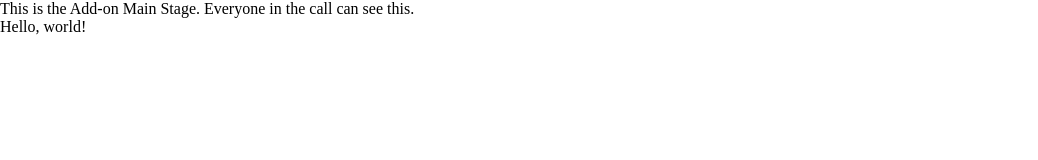
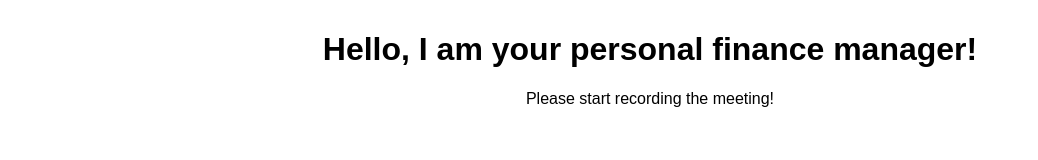
Before and after one commit to pranavi79/meet-bot, a website: page MainStage.html in a window 1280 px wide. Shown: the whole page, without its empty margins (0-1038 px from the left). Drawn offline with Linux system fonts and the light colour scheme.

Commit message:
Update MainStage.html

```diff
--- a/MainStage.html
+++ b/MainStage.html
@@ -1,5 +1,20 @@
-<!doctype html><html><head><title>Meet Add-on Main Stage</title><script src="./main.js"></script><script defer="defer" src="main.js"></script></head><body style="width: 100%; height: 100%; margin: 0"><div>This is the Add-on Main Stage. Everyone in the call can see this.</div><div>Hello, world!</div><script>document.body.onload = () => {
+<!-- <!doctype html><html><head><title>Meet Add-on Main Stage</title><script src="./main.js"></script><script defer="defer" src="main.js"></script></head><body style="width: 100%; height: 100%; margin: 0"><div>This is the Add-on Main Stage. Everyone in the call can see this.</div><div>Hello, world!</div><script>document.body.onload = () => {
         // Library name (`helloWorld`) is defined in the webpack config.
         // The function (`initializeMainStage`) is defined in main.js.
         helloWorld.initializeMainStage();
-      };</script></body></html>
+      };</script></body></html> -->
+
+<!doctype html><html><head><title>Meet Add-on Main Stage</title><script src="./main.js"></script><style>body {
+width: 100%;
+height: 100%;
+margin: 0;
+padding: 10px;
+font-family: Arial, sans-serif;
+}
+.container {
+text-align: center;
+}</style><script defer="defer" src="main.js"></script></head><body><div class="container"><h1>Hello, I am your personal finance manager!</h1><p>Please start recording the meeting!</p></div><script>document.body.onload = () => {
+// The library name (`helloWorld`) is defined in the webpack config.
+// The function (`initializeMainStage`) is defined in main.js.
+helloWorld.initializeMainStage();
+};</script></body></html>
```
